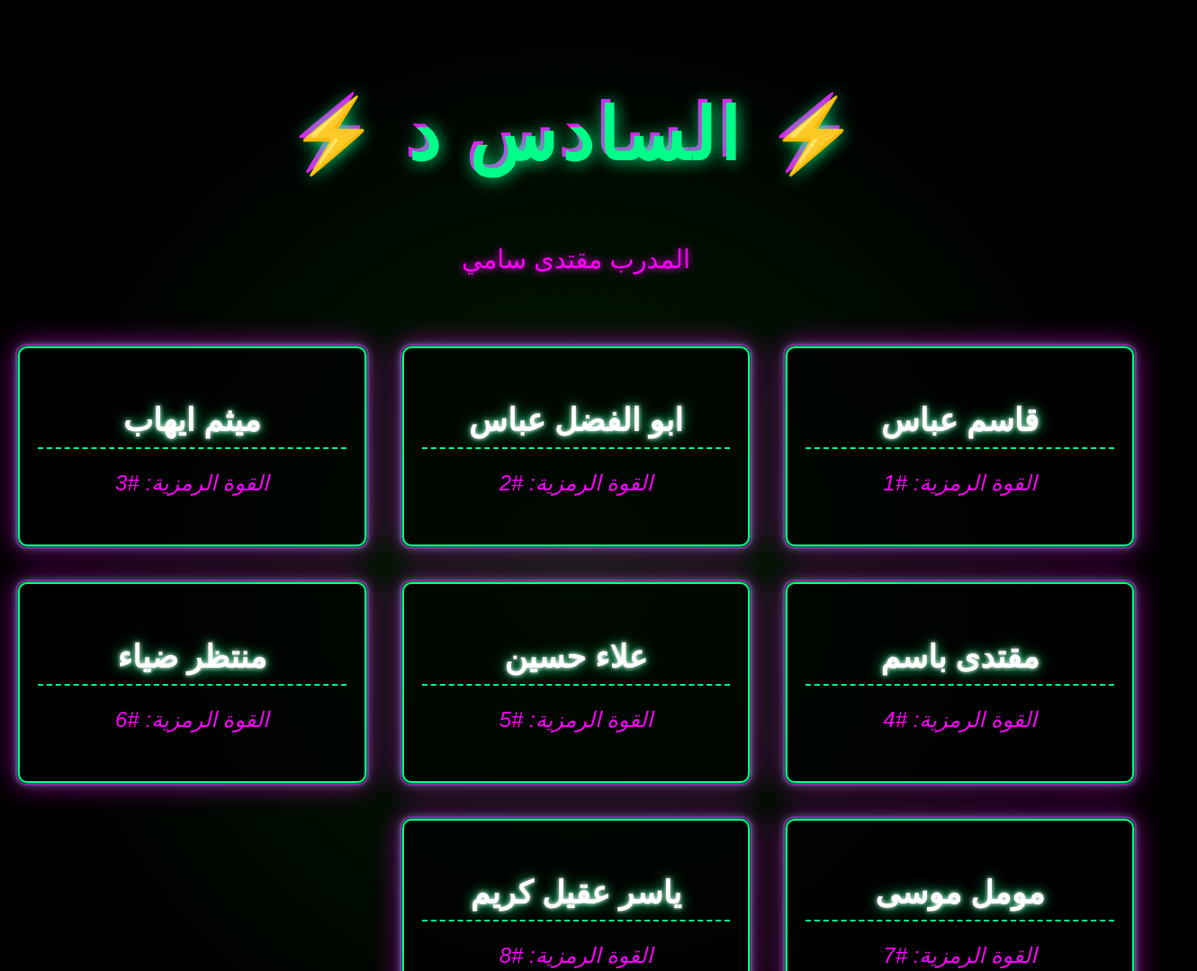
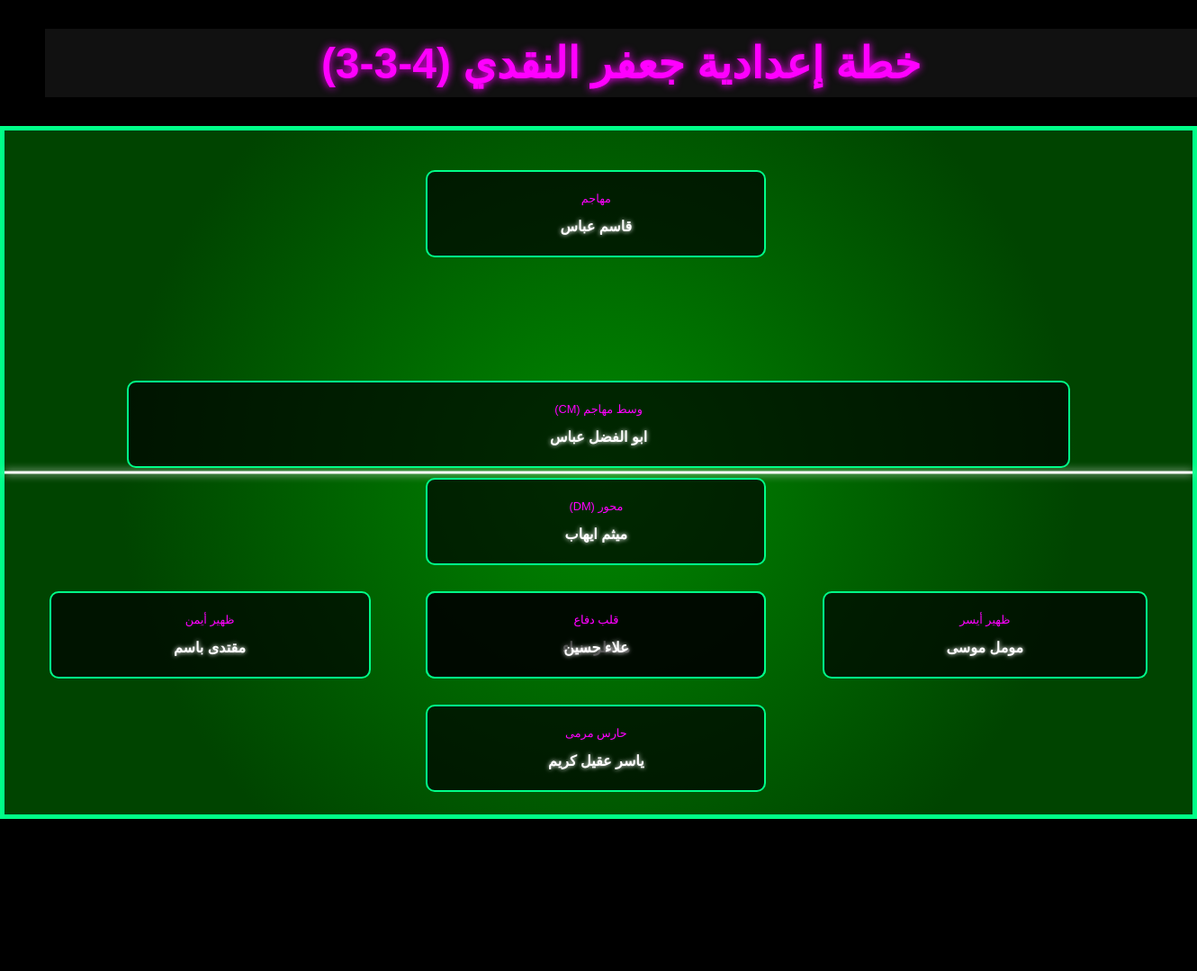
Before and after one commit to h72020104-tech/PLHDI, a plain HTML site: page index.html in a window 1280 px wide. Shown: the top 1079 px of the page at 90% size, 1330 px wide, since content can reach past the window. After the commit the page ends 910 px from the top, so only its background shows below. Drawn offline with Linux system fonts and the light colour scheme.

Commit message:
Update index.html

```diff
--- a/index.html
+++ b/index.html
@@ -3,174 +3,193 @@
 <head>
     <meta charset="UTF-8">
     <meta name="viewport" content="width=device-width, initial-scale=1.0">
-    <title>⚡ الماتريكس النيوني - قوة جعفر النقدي ⚡</title>
+    <title>⚡ التشكيلة الأسطورية - إعدادية جعفر النقدي ⚡</title>
 
     <style>
-        /* إعدادات الخلفية والمنظور 3D */
+        /* الإعدادات الأساسية للعرض على الشاشات الكبيرة (Desktop) */
         body {
-            background: #000000;
+            background-color: #000000;
             color: #fff;
             font-family: 'Cairo', sans-serif;
             margin: 0;
             padding: 0;
+            text-align: center;
             overflow-x: hidden;
-            text-align: center;
-            /* المنظور 3D لتأثير العمق */
-            perspective: 1000px;
-            background-image: radial-gradient(circle at center, #011f01 0%, #000000 70%); /* خلفية الماتريكس */
         }
 
-        /* العنوان: أقوى تأثير Glitch متقدم */
-        .glitch-title {
-            font-size: 5rem;
-            color: #00ff88; /* نيون أخضر - لون القوة */
-            text-shadow: 0 0 10px #00ff88, 0 0 20px #00ff88, 0 0 40px #00ff88;
-            letter-spacing: 5px;
-            animation: glitch-power 3s infinite alternate;
-            padding: 50px 0 20px;
+        .field-container {
+            width: 100%;
+            height: 90vh;
+            background: radial-gradient(circle at center, #008800 0%, #004400 70%);
+            border: 5px solid #00ff88;
+            position: relative;
+            display: grid;
+            /* تحديد مناطق شبكة الملعب (للتوزيع على الشاشة الكبيرة) */
+            grid-template-areas:
+                "FWD_L FWD_C FWD_R"
+                ". MID_L ."
+                "MID_C MID_C MID_C"
+                ". MID_R ."
+                "DEF_L DEF_C DEF_R"
+                ". GK ."
+                ;
+            grid-template-rows: 20% 15% 15% 15% 20% 15%;
+            padding: 20px;
         }
 
-        @keyframes glitch-power {
-            0% { text-shadow: 0 0 10px #00ff88, 5px 5px 0 #ff00ff; }
-            50% { text-shadow: 0 0 20px #00ff88, -5px -5px 0 #ff00ff; }
-            100% { text-shadow: 0 0 10px #00ff88, 0 0 0 #ff00ff; }
+        .field-container::before {
+            content: '';
+            position: absolute;
+            top: 50%; left: 0; right: 0;
+            height: 3px;
+            background-color: #ffffff;
+            box-shadow: 0 0 10px #ffffff;
+            transform: translateY(-50%);
         }
 
-        .subtitle {
-            font-size: 1.8rem;
-            color: #ff00ff; /* نيون أرجواني */
-            text-shadow: 0 0 8px #ff00ff;
-            margin-bottom: 30px;
+        .glitch-title {
+            font-size: 3rem;
+            color: #ff00ff;
+            text-shadow: 0 0 10px #ff00ff;
+            padding: 10px 0;
+            background-color: #111;
         }
 
-        /* تخطيط البطاقات */
-        .squad-container {
-            display: grid;
-            grid-template-columns: repeat(auto-fit, minmax(300px, 1fr));
-            gap: 40px;
-            padding: 50px 20px;
-            max-width: 1400px;
-            margin: 0 auto;
-        }
-
-        /* بطاقة اللاعب: تصميم درع ثلاثي الأبعاد */
+        /* بطاقة اللاعب (النقطة النيونيّة) */
         .player-card {
             background: rgba(0, 0, 0, 0.7);
             border: 2px solid #00ff88;
-            padding: 30px 20px;
             border-radius: 10px;
-            position: relative;
-
-            /* تأثير الحركة والظهور (Animation on Load) */
+            padding: 10px;
+            align-self: center;
+            justify-self: center;
+            width: 80%;
+            transition: transform 0.3s, box-shadow 0.3s;
             opacity: 0;
-            transform: rotateX(70deg) translateY(50px) scale(0.8); /* تبدأ مائلة ومصغرة */
-            transition: all 0.7s cubic-bezier(0.68, -0.55, 0.265, 1.55); /* حركة زنبركية قوية */
-
-            /* النيون المتوهج (الطبقة السفلية) */
-            box-shadow: 0 0 10px #00ff88;
+            transform: scale(0.5);
         }
 
-        /* تأثير النيون القوي باستخدام ::before */
-        .player-card::before {
-            content: '';
-            position: absolute;
-            top: -5px; right: -5px; bottom: -5px; left: -5px;
-            border: 2px solid #ff00ff;
-            border-radius: 12px;
-            z-index: -1;
-            /* تأثير الوميض النيوني */
-            box-shadow: 0 0 20px #ff00ff;
-            opacity: 0.5;
-            animation: neon-pulse 1s infinite alternate;
-        }
-
-        @keyframes neon-pulse {
-            from { box-shadow: 0 0 15px #ff00ff; }
-            to { box-shadow: 0 0 30px #ff00ff; }
-        }
-
-        /* التفاعل: قلب البطاقة عند المرور بالماوس 3D */
         .player-card:hover {
-            transform: rotateY(5deg) scale(1.03) translateZ(50px); /* تقلب وتتقدم للأمام */
-            box-shadow: 0 0 30px #00ff88, 0 0 60px #ff00ff;
+            transform: scale(1.1);
+            box-shadow: 0 0 20px #00ff88, 0 0 40px #ff00ff;
             cursor: pointer;
         }
 
         .player-name {
-            font-size: 2.2rem;
-            font-weight: 900;
+            font-size: 1rem;
+            font-weight: bold;
             color: #fff;
-            text-shadow: 0 0 5px #fff, 0 0 15px #00ff88; /* نيون الاسم */
-            border-bottom: 2px dashed #00ff88;
-            padding-bottom: 10px;
-            margin-bottom: 10px;
+            text-shadow: 0 0 5px #fff;
+        }
+        .player-role {
+             font-size: 0.8rem;
+             color: #ff00ff;
         }
 
-        .player-number {
-            font-size: 1.5rem;
-            color: #ff00ff;
-            font-style: italic;
+        /* تحديد مناطق توزيع اللاعبين (Desktop) */
+        .GK { grid-area: GK; }
+        .DEF_R { grid-area: DEF_R; }
+        .DEF_C { grid-area: DEF_C; }
+        .DEF_L { grid-area: DEF_L; }
+        .MID_R { grid-area: MID_R; }
+        .MID_C { grid-area: MID_C; }
+        .MID_L { grid-area: MID_L; }
+        .FWD_R { grid-area: FWD_R; }
+        .FWD_C { grid-area: FWD_C; }
+        .FWD_L { grid-area: FWD_L; }
+
+        /* =================================================== */
+        /* 📱 تعديلات الموبايل (Media Query) - الأبعاد المناسبة */
+        /* تطبق هذه الإعدادات على الشاشات التي تقل عن 600 بكسل (معظم الهواتف) */
+        @media only screen and (max-width: 600px) {
+            .glitch-title {
+                font-size: 2rem; /* تصغير العنوان ليناسب الشاشة */
+            }
+
+            .field-container {
+                height: auto; /* ارتفاع تلقائي ليحتوي العناصر */
+                display: flex; /* تحويل العرض إلى عمودي */
+                flex-direction: column;
+                padding: 10px;
+                border-width: 3px;
+            }
+
+            .field-container::before {
+                display: none; /* إخفاء الخط الأوسط لعدم الحاجة في العرض العمودي */
+            }
+
+            .player-card {
+                width: 90%; /* توسيع البطاقة لملء عرض الشاشة */
+                margin: 10px auto; /* مسافات عمودية بين البطاقات */
+                padding: 15px;
+                transform: scale(1); /* إلغاء التكبير المبدئي للموبايل */
+                box-shadow: 0 0 15px #00ff88;
+                opacity: 1; /* عرض فوري بدون تأثير الظهور المتسلسل القوي */
+            }
+
+            .player-card:hover {
+                 transform: scale(1.02); /* تكبير بسيط عند التفاعل */
+            }
+
+            .player-name {
+                font-size: 1.2rem; /* زيادة حجم الاسم */
+            }
+            .player-role {
+                font-size: 0.9rem;
+            }
         }
-
-        .footer-note {
-            padding: 20px;
-            font-size: 0.9rem;
-            color: #00ff88;
-        }
+        /* =================================================== */
     </style>
 </head>
 <body>
 
-    <header class="hero-section">
-        <h1 class="glitch-title">⚡ السادس د  ⚡</h1>
-        <p class="subtitle">المدرب مقتدى سامي</p>
-    </header>
+    <h1 class="glitch-title">خطة إعدادية جعفر النقدي (4-3-3)</h1>
 
-    <main class="squad-container">
+    <main class="field-container">
         </main>
 
-    <footer class="footer-note">
-        <p style="color: #00ff88; text-shadow: 0 0 5px #00ff88;">كود التدمير - أقوى تصميم بتاريخ الأكواد</p>
-    </footer>
-
     <script>
-        // *** أسماء اللاعبين الأبطال ***
         const playerNames = [
-            "قاسم عباس",
-            "ابو الفضل عباس",
-            "ميثم ايهاب",
-            "مقتدى باسم",
-            "علاء حسين",
-            "منتظر ضياء",
-            "مومل موسى",
-            "ياسر عقيل كريم"
+            // توزيع اللاعبين (8) على المراكز
+            { name: "ياسر عقيل كريم", role: "حارس مرمى", class: "GK" },
+            { name: "مومل موسى", role: "ظهير أيسر", class: "DEF_L" },
+            { name: "منتظر ضياء", role: "قلب دفاع", class: "DEF_C" },
+            { name: "علاء حسين", role: "قلب دفاع", class: "DEF_C" },
+            { name: "مقتدى باسم", role: "ظهير أيمن", class: "DEF_R" },
+            { name: "ميثم ايهاب", role: "محور (DM)", class: "MID_R" },
+            { name: "ابو الفضل عباس", role: "وسط مهاجم (CM)", class: "MID_C" },
+            { name: "قاسم عباس", role: "مهاجم", class: "FWD_C" }
         ];
 
-        const squadContainer = document.querySelector('.squad-container');
+        const squadContainer = document.querySelector('.field-container');
 
-        playerNames.forEach((name, index) => {
+        playerNames.forEach((player, index) => {
             const card = document.createElement('div');
-            card.className = 'player-card';
+            // لاحظ أن كلاس الموقع (مثل GK) لن يُستخدم في شاشة الموبايل، بل سيتم ترتيبهم عموديًا
+            card.className = `player-card ${player.class}`;
 
             const nameElement = document.createElement('h2');
             nameElement.className = 'player-name';
-            nameElement.textContent = name;
+            nameElement.textContent = player.name;
 
-            const numberElement = document.createElement('p');
-            numberElement.className = 'player-number';
-            // إظهار الترتيب الرمزي داخل الفريق
-            numberElement.textContent = `القوة الرمزية: #${index + 1}`;
+            const roleElement = document.createElement('p');
+            roleElement.className = 'player-role';
+            roleElement.textContent = player.role;
 
+            card.appendChild(roleElement);
             card.appendChild(nameElement);
-            card.appendChild(numberElement);
             squadContainer.appendChild(card);
 
-            // إضافة تأخير (Delay) لتأثير الانبثاق 3D القوي
-            setTimeout(() => {
-                card.style.opacity = 1;
-                // عند التأخير، تعود البطاقة لوضعها الطبيعي (الانفجار على الشاشة)
-                card.style.transform = 'rotateX(0deg) translateY(0) scale(1)';
-            }, index * 180 + 500); // تأخير أقوى (180ms بين كل بطاقة + 500ms لتأخير البدء)
+            // تأثير الظهور المتسلسل (يُفضل تقليله أو إلغاؤه في الموبايل لتحسين الأداء)
+            if (window.innerWidth > 600) {
+                 setTimeout(() => {
+                    card.style.opacity = 1;
+                    card.style.transform = 'scale(1)';
+                }, index * 200 + 300);
+            } else {
+                 card.style.opacity = 1;
+                 card.style.transform = 'scale(1)';
+            }
         });
     </script>
 </body>
```
